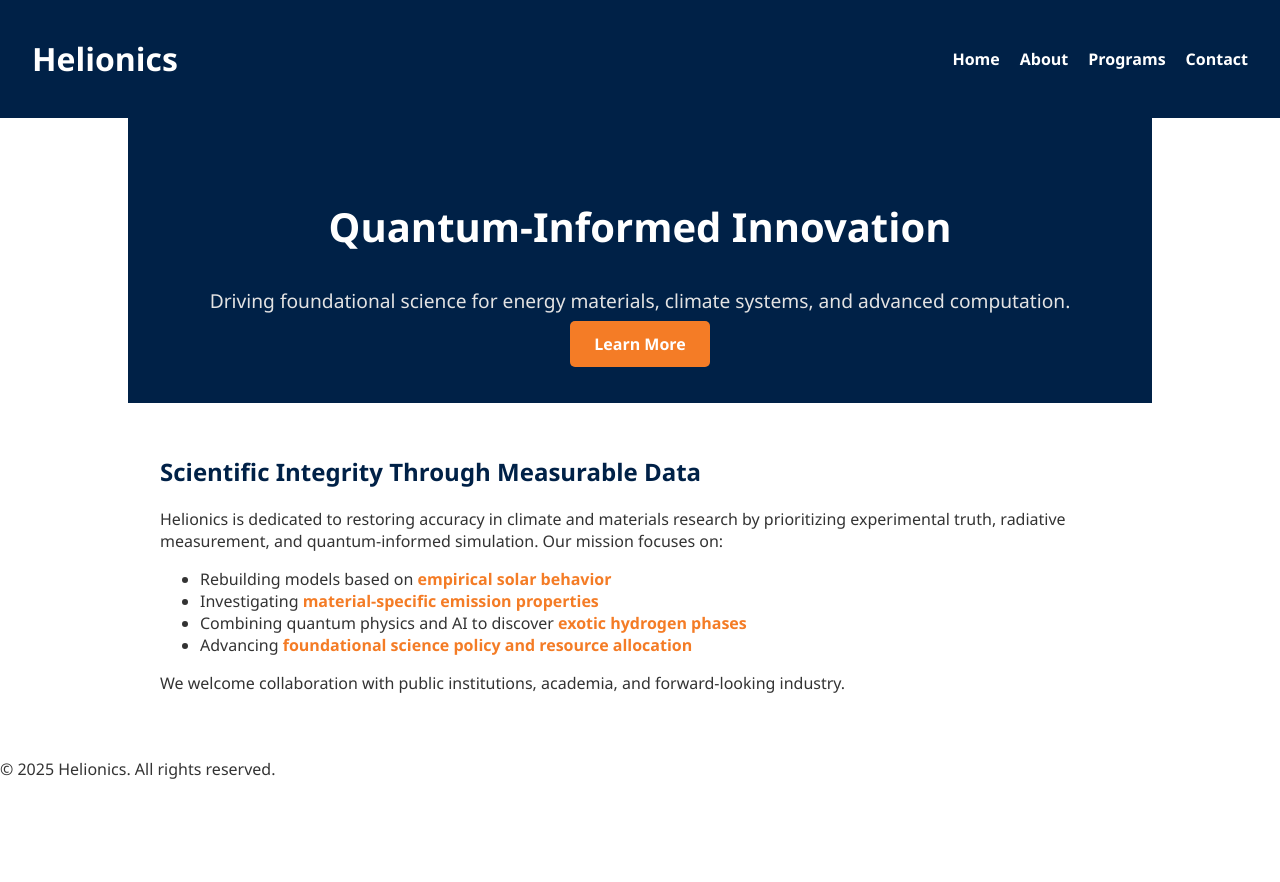
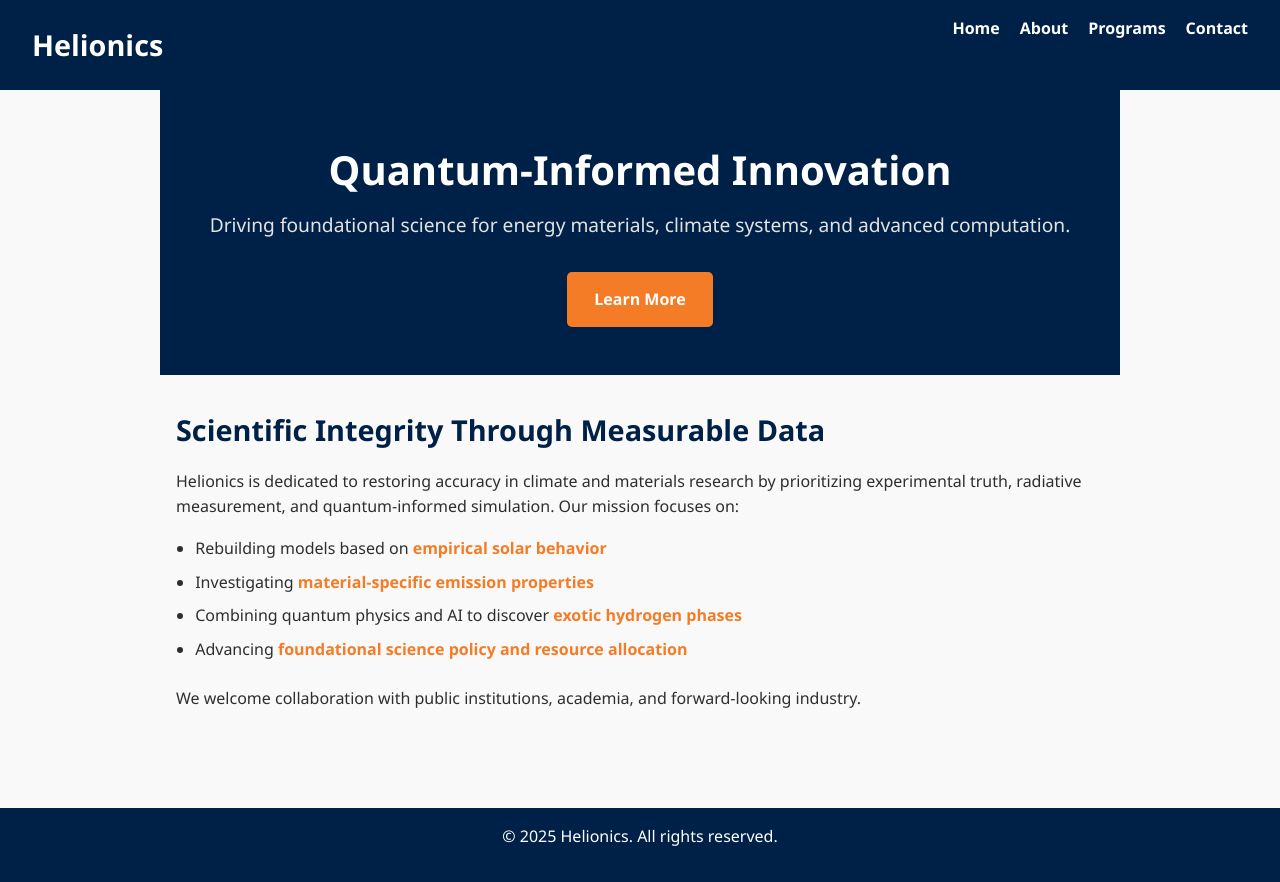
Before and after one commit to helionicsQRI/helionics.github.io, a plain HTML site: page index.html in a window 1280 px wide. Before the commit the page ends 800 px from the top, so only its background shows below. Drawn offline with Linux system fonts and the light colour scheme.

Commit message:
Update style.css

```diff
--- a/style.css
+++ b/style.css
@@ -1,26 +1,52 @@
-body {
+/* ================================
+   Helionics – Corporate Theme CSS
+   ================================ */
+
+/* Color Variables */
+:root {
+  --color-navy: #002147;
+  --color-orange: #f47c26;
+  --color-lightblue: #eaf2f8;
+  --color-text-dark: #2e2e2e;
+  --color-text-muted: #555;
+  --color-bg-light: #f9f9f9;
+  --color-alert: #d9472d;
+}
+
+/* Reset and Base */
+* {
+  box-sizing: border-box;
   margin: 0;
   padding: 0;
-  font-family: 'Segoe UI', Tahoma, sans-serif;
-  background-color: #ffffff;
-  color: #333;
 }
 
+body {
+  font-family: 'Segoe UI', Tahoma, sans-serif;
+  background-color: var(--color-bg-light);
+  color: var(--color-text-dark);
+  line-height: 1.6;
+}
+
+/* Header and Navigation */
 header {
-  background-color: #002147;
+  background-color: var(--color-navy);
   color: white;
   padding: 1rem 2rem;
   display: flex;
   justify-content: space-between;
   align-items: center;
+  flex-wrap: wrap;
+}
+
+header h1 {
+  font-size: 1.8rem;
 }
 
 nav ul {
   list-style: none;
-  margin: 0;
-  padding: 0;
   display: flex;
   gap: 20px;
+  flex-wrap: wrap;
 }
 
 nav a {
@@ -33,8 +59,9 @@ nav a:hover {
   text-decoration: underline;
 }
 
+/* Hero Section */
 .hero {
-  background-color: #002147;
+  background-color: var(--color-navy);
   color: white;
   text-align: center;
   padding: 3rem 2rem;
@@ -42,37 +69,101 @@ nav a:hover {
 
 .hero h1 {
   font-size: 2.5rem;
+  margin-bottom: 0.5rem;
 }
 
 .hero p {
   font-size: 1.2rem;
   color: #e3e3e3;
+  margin-bottom: 1rem;
 }
 
 .button {
-  background-color: #f47c26;
+  background-color: var(--color-orange);
   color: white;
-  padding: 0.75rem 1.5rem;
+  padding: 0.9rem 1.7rem;
   border-radius: 5px;
+  font-size: 1rem;
   text-decoration: none;
   font-weight: bold;
+  display: inline-block;
+  margin-top: 1rem;
 }
 
 .button:hover {
   background-color: #e66900;
 }
 
+/* Content Sections */
 section {
-  padding: 2rem;
+  padding: 2rem 1rem;
   max-width: 960px;
   margin: auto;
 }
 
 h2 {
-  color: #002147;
+  color: var(--color-navy);
+  font-size: 1.8rem;
+  margin-bottom: 1rem;
 }
 
+h3 {
+  color: var(--color-navy);
+  margin-top: 2rem;
+  margin-bottom: 0.8rem;
+}
+
+p {
+  margin-bottom: 1rem;
+}
+
+ul {
+  padding-left: 1.2rem;
+  margin-bottom: 1.5rem;
+}
+
+li {
+  margin-bottom: 0.5rem;
+}
+
+/* Highlight Style */
 .highlight {
-  color: #f47c26;
+  color: var(--color-orange);
   font-weight: bold;
 }
+
+/* Footer */
+footer {
+  background-color: var(--color-navy);
+  color: white;
+  text-align: center;
+  padding: 1rem;
+  margin-top: 3rem;
+}
+
+/* Responsive Layout */
+@media (max-width: 768px) {
+  header {
+    flex-direction: column;
+    align-items: flex-start;
+  }
+
+  nav ul {
+    flex-direction: column;
+    gap: 10px;
+    margin-top: 1rem;
+  }
+
+  .hero h1 {
+    font-size: 2rem;
+  }
+
+  .hero p {
+    font-size: 1rem;
+  }
+
+  .button {
+    font-size: 0.95rem;
+    padding: 0.75rem 1.4rem;
+  }
+}
```
